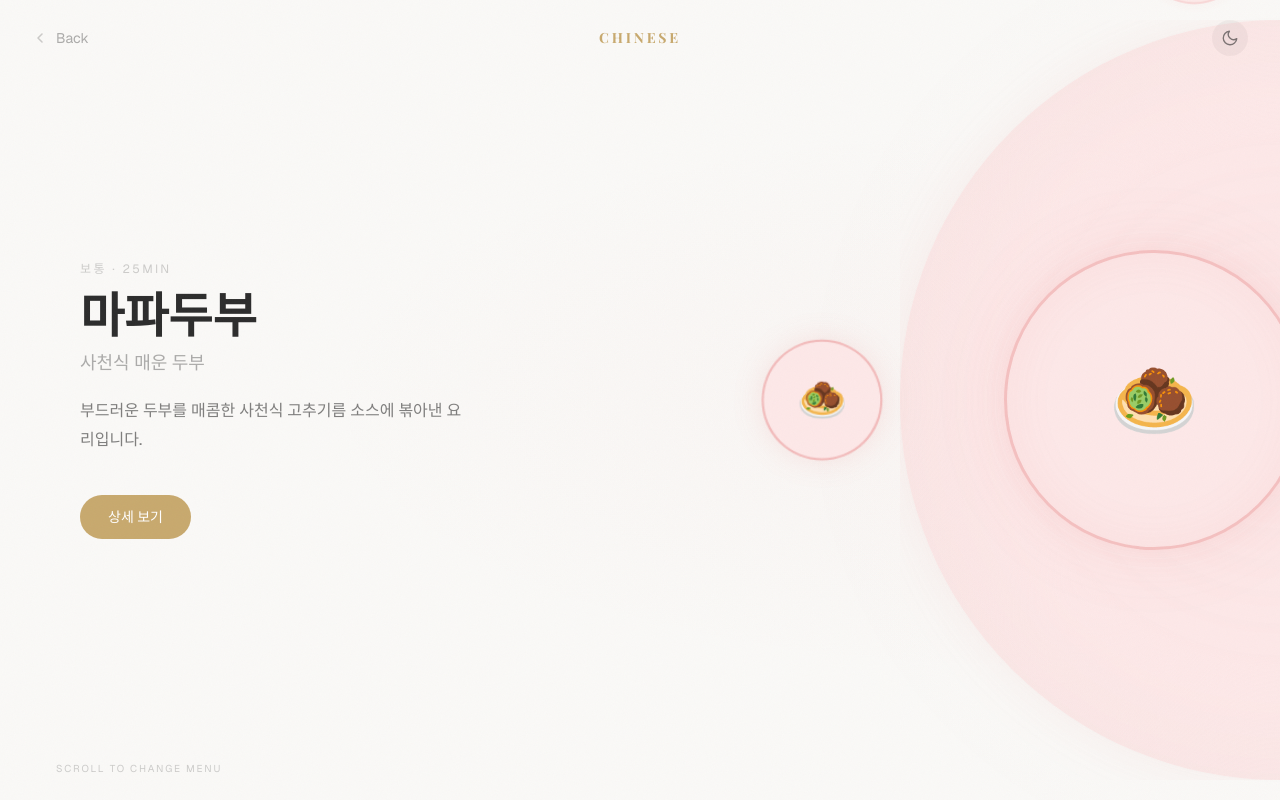
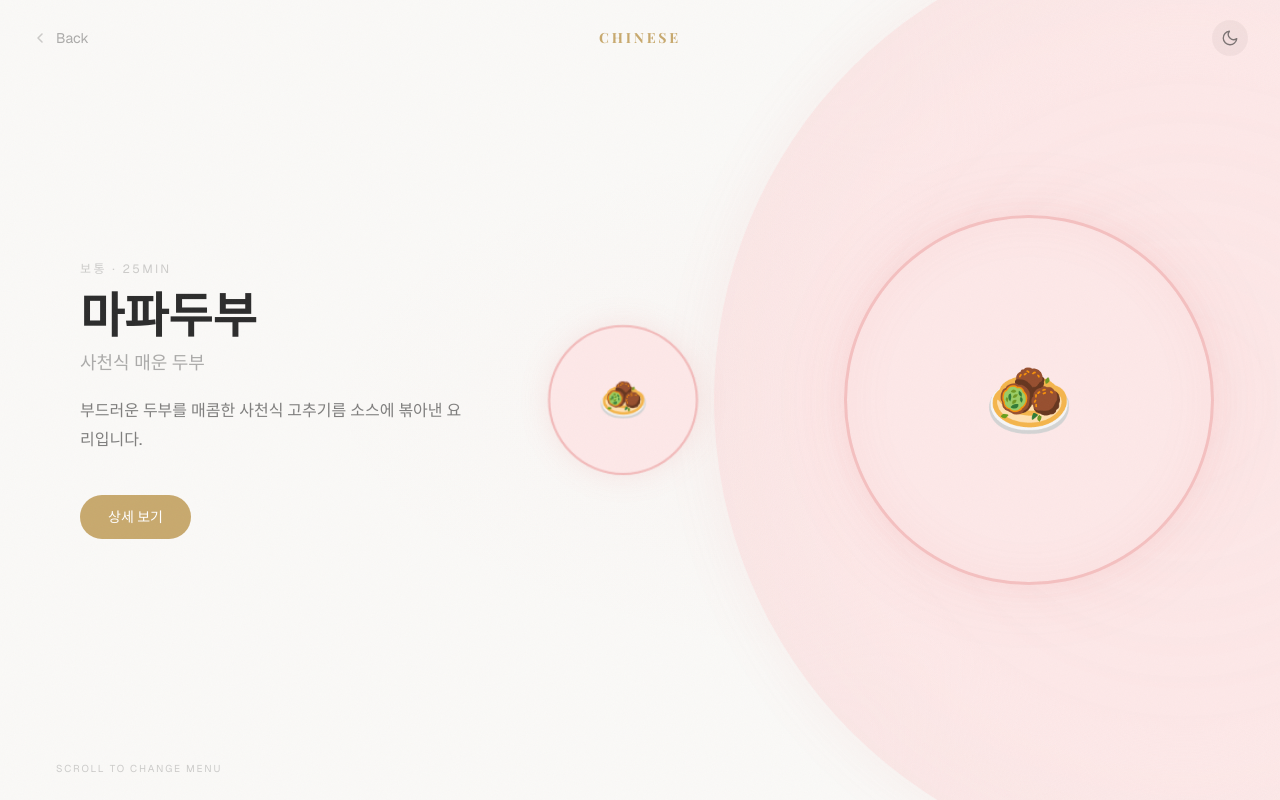
Before and after one commit to ggnu11/my-recipe, a Next.js app: page /chinese in a window 1280 px wide. Built offline with nearby package versions, Linux system fonts and the light colour scheme.

Commit message:
[FIX] 레시피 UI 개선

```diff
--- a/app/[category]/page.tsx
+++ b/app/[category]/page.tsx
@@ -20,15 +20,17 @@ import { useShowcaseStore } from "@/store/showcaseStore";
 import { useThemeStore } from "@/store/themeStore";
 import { ThemeToggle } from "@/components/ThemeToggle";
 
-const SEMI_DIAMETER = 760;
+const SEMI_DIAMETER = 940;
 const SEMI_RADIUS = SEMI_DIAMETER / 2;
-const HERO_CIRCLE_SIZE = 300;
-const MENU_DOT_SIZE = 108;
-const MENU_DOT_BASE = 108;
+const HERO_CIRCLE_SIZE = 370;
+const MENU_DOT_SIZE = 134;
+const MENU_DOT_BASE = 134;
 /** Menu dots on the outer arc (outside the semi-circle edge) */
 const ORBIT_GAP = 24;
 const ORBIT_ON_SEMI = SEMI_RADIUS + MENU_DOT_SIZE / 2 + ORBIT_GAP;
-/** Pull hero hub inward so the center circle stays on screen */
+/** Shift semi-circle stage left from the screen edge */
+const STAGE_INSET = 96;
+/** Hero sits inside the semi, left of its center */
 const HUB_INSET = HERO_CIRCLE_SIZE * 0.42;
 /** Visible left semicircle arc: top → left → bottom */
 const SEMI_ARC_SPAN = Math.PI * 0.88;
@@ -122,7 +124,7 @@ export default function CategoryPage({
       if (next < 0 || next >= recipeListLenRef.current) return;
       setIsAnimating(true);
       setSelectedMenuIndex(next);
-      setTimeout(() => setIsAnimating(false), 580);
+      setTimeout(() => setIsAnimating(false), 380);
     },
     [setIsAnimating, setSelectedMenuIndex]
   );
@@ -136,12 +138,12 @@ export default function CategoryPage({
     const handleWheel = (e: WheelEvent) => {
       e.preventDefault();
       if (scrollLockRef.current || isAnimatingRef.current) return;
-      if (Math.abs(e.deltaY) < 30) return;
+      if (Math.abs(e.deltaY) < 15) return;
       scrollLockRef.current = true;
       navigateMenu(e.deltaY > 0 ? 1 : -1);
       setTimeout(() => {
         scrollLockRef.current = false;
-      }, 580);
+      }, 380);
     };
 
     el.addEventListener("wheel", handleWheel, { passive: false });
@@ -169,7 +171,7 @@ export default function CategoryPage({
         setViewState(1);
         setSelectedRecipeId(null);
       }
-      setTimeout(() => setIsAnimating(false), 580);
+      setTimeout(() => setIsAnimating(false), 380);
     },
     [setIsAnimating, setSelectedMenuIndex, setViewState, setSelectedRecipeId, viewState]
   );
@@ -342,21 +344,21 @@ export default function CategoryPage({
                 </AnimatePresence>
               </div>
 
-              {/* Right — 왼쪽 반원(하현달형): viewport 기준 배치 */}
+              {/* Right — full circle, clipped only at viewport right edge */}
               <div className="relative min-h-0 flex-1 overflow-visible">
-                {/* z-1: clip 왼쪽 절반만 — 곡선이 왼쪽으로 휨 */}
+                <div className="pointer-events-none fixed inset-0 z-[1] overflow-hidden">
                   <div
-                  className="pointer-events-none fixed top-1/2 right-0 z-[1] -translate-y-1/2 overflow-hidden"
-                  style={{
-                    width: SEMI_RADIUS,
-                    height: SEMI_DIAMETER,
-                  }}
+                    className="absolute top-1/2"
+                    style={{ right: STAGE_INSET, width: 0, height: 0 }}
                   >
                     <div
-                    className="absolute top-1/2 left-full -translate-x-1/2 -translate-y-1/2 rounded-full"
+                      className="absolute rounded-full"
                       style={{
                         width: SEMI_DIAMETER,
                         height: SEMI_DIAMETER,
+                        left: 0,
+                        top: 0,
+                        transform: "translate(-50%, -50%)",
                         background: isDark
                           ? `radial-gradient(circle at 50% 50%, ${cat.color}35 0%, ${circleBg} 55%, ${circleBg} 100%)`
                           : `radial-gradient(circle at 50% 50%, ${cat.color}55 0%, ${circleBg} 50%, ${cat.color}25 100%)`,
@@ -375,11 +377,12 @@ export default function CategoryPage({
                       />
                     </div>
                   </div>
+                </div>
 
-                {/* Orbit anchor = semi-circle center (screen right edge) */}
+                {/* Orbit anchor = circle center */}
                 <div
-                  className="fixed top-1/2 right-0 z-20 -translate-y-1/2"
-                  style={{ width: 0, height: 0 }}
+                  className="fixed top-1/2 z-20 -translate-y-1/2"
+                  style={{ right: STAGE_INSET, width: 0, height: 0 }}
                 >
                   {/* Menu dots on outer semi-circle arc */}
                   {recipeList.map((recipe, i) => {
@@ -424,7 +427,7 @@ export default function CategoryPage({
                 {/* Hero circle — in front of semi, slightly inset */}
                 <div
                   className="fixed top-1/2 z-30 -translate-y-1/2"
-                  style={{ right: HUB_INSET, width: 0, height: 0 }}
+                  style={{ right: STAGE_INSET + HUB_INSET, width: 0, height: 0 }}
                 >
                   <AnimatePresence mode="wait">
                     <motion.button
@@ -461,7 +464,7 @@ export default function CategoryPage({
                 <div
                   className="pointer-events-none fixed inset-0 z-0"
                   style={{
-                    background: `radial-gradient(circle at 100% 50%, ${cat.color}${isDark ? "10" : "06"} 0%, transparent 38%)`,
+                    background: `radial-gradient(circle at calc(100% - ${STAGE_INSET}px) 50%, ${cat.color}${isDark ? "10" : "06"} 0%, transparent 38%)`,
                   }}
                 />
               </div>
```
Lines whose indentation alone changed are shown as unchanged.
